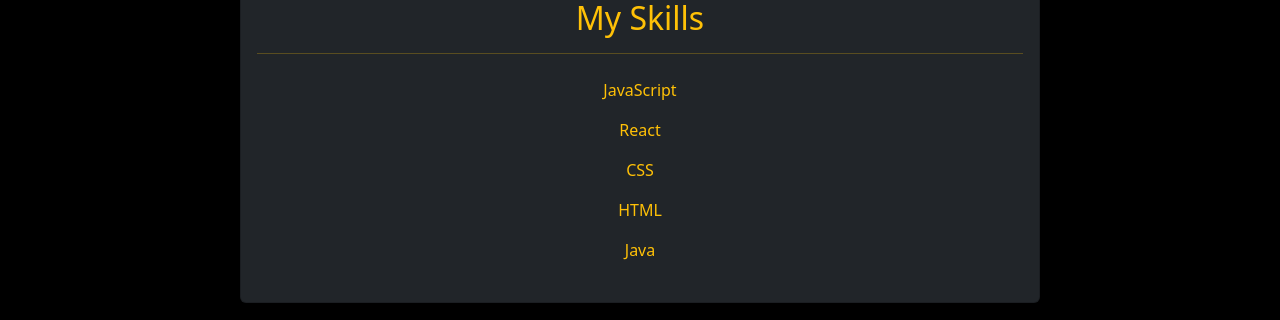
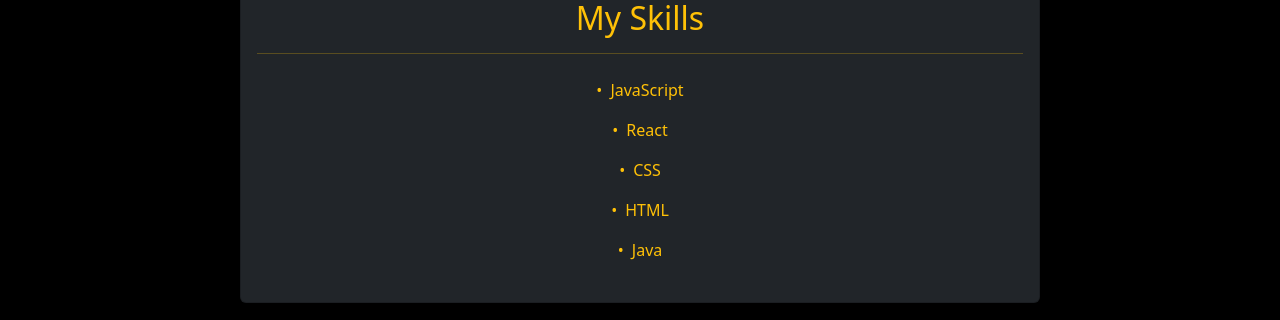
Before and after one commit to tortangChris/my-profile-web, a React (Create React App) app: page /skills in a window 1280 px wide. Shown: the part 125-445 px from the top of the page. Built offline with nearby package versions, Linux system fonts and the light colour scheme.

Commit message:
Justify Bullets for Skills

```diff
--- a/src/Skills.js
+++ b/src/Skills.js
@@ -1,27 +1,35 @@
-import React from 'react'
+import React from 'react';
 
 const Skills = () => {
   return (
     <div className='container mt-5'>
-      <div className='card bg-dark text-warning'  style={{ maxWidth: '800px', margin: 'auto' }}>
+      <div className='card bg-dark text-warning' style={{ maxWidth: '800px', margin: 'auto' }}>
         <div className='card-body'>
           <div className='text-center'>
-          <h2>My Skills</h2>
-          <hr />
-            <div>
-              <ul className='list-unstyled'>
-                  <li className='py-2'>JavaScript</li>
-                  <li className='py-2'>React</li>
-                  <li className='py-2'>CSS</li>
-                  <li className='py-2'>HTML</li>
-                  <li className='py-2'>Java</li>
-              </ul>
-            </div>
+            <h2>My Skills</h2>
+            <hr />
+            <ul className='list-unstyled'>
+              <li className='py-2 d-flex justify-content-center align-items-center'>
+                <span className='me-2'>•</span> JavaScript
+              </li>
+              <li className='py-2 d-flex justify-content-center align-items-center'>
+                <span className='me-2'>•</span> React
+              </li>
+              <li className='py-2 d-flex justify-content-center align-items-center'>
+                <span className='me-2'>•</span> CSS
+              </li>
+              <li className='py-2 d-flex justify-content-center align-items-center'>
+                <span className='me-2'>•</span> HTML
+              </li>
+              <li className='py-2 d-flex justify-content-center align-items-center'>
+                <span className='me-2'>•</span> Java
+              </li>
+            </ul>
           </div>
         </div>
       </div>
     </div>
-  )
-}
+  );
+};
 
-export default Skills
+export default Skills;
```
